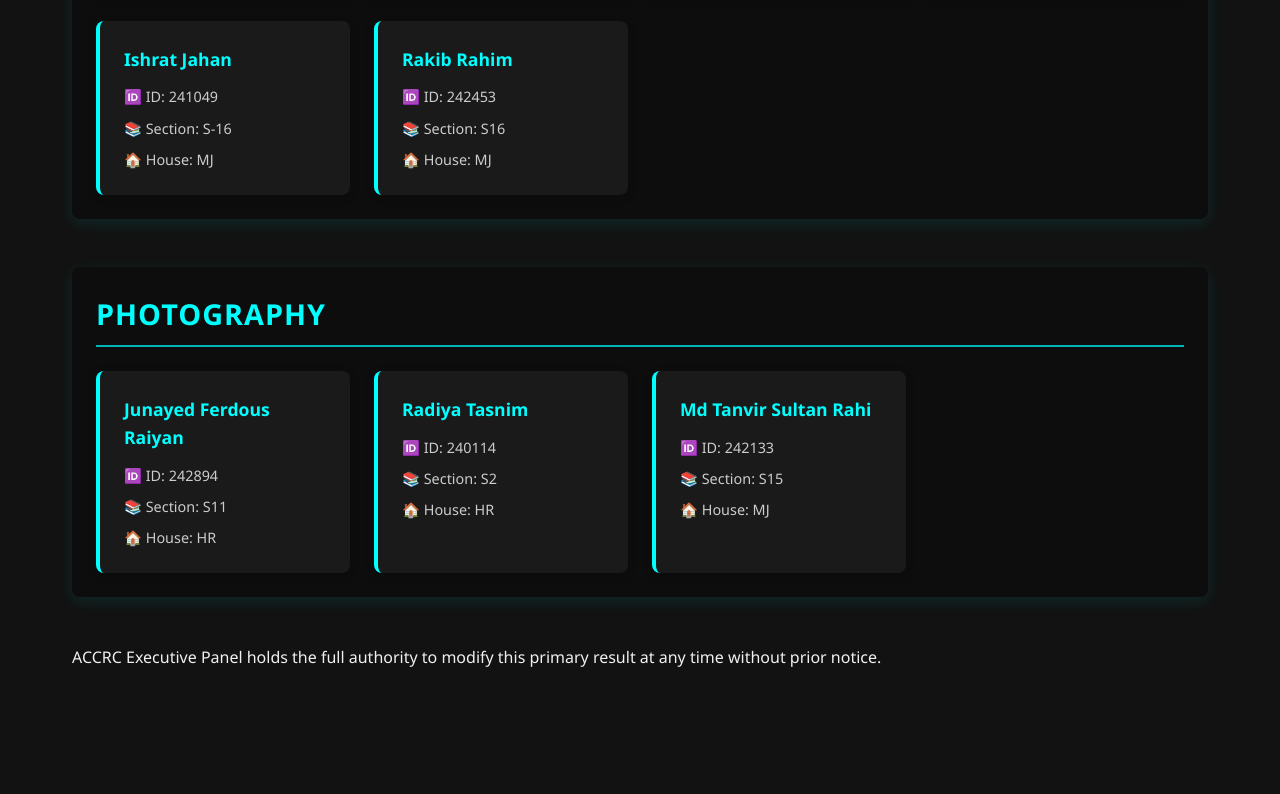
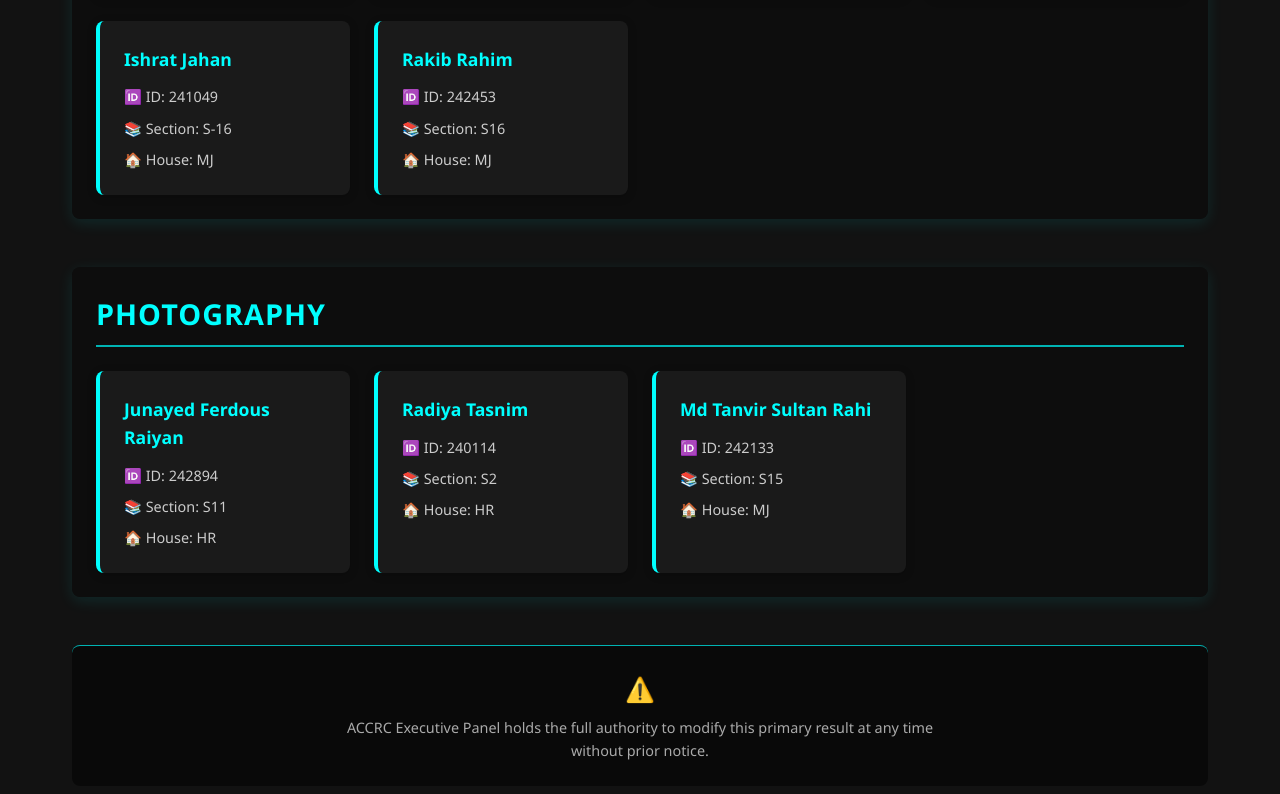
Before and after one commit to accroboticsclub/subexecutives26, a plain HTML site: page index.html in a window 1280 px wide. Shown: the part 2720-3514 px from the top of the page. Before the commit the page ends 3423 px from the top, so only its background shows below. Drawn offline with Linux system fonts and the light colour scheme.

Commit message:
Update style.css

```diff
--- a/style.css
+++ b/style.css
@@ -154,3 +154,28 @@ header h2 {
         padding: 1rem;
     }
 }
+
+.site-footer {
+    text-align: center;
+    margin-top: 3rem;
+    padding: 1.5rem;
+    background-color: rgba(0, 0, 0, 0.5);
+    border-top: 1px solid var(--accent-color);
+    border-radius: 8px;
+    font-size: 0.9rem;
+    color: #aaaaaa;
+    position: relative;
+}
+
+.site-footer::before {
+    content: "⚠️";
+    display: block;
+    font-size: 1.5rem;
+    margin-bottom: 0.5rem;
+}
+
+.site-footer p {
+    max-width: 600px;
+    margin: 0 auto;
+    line-height: 1.6;
+}
```
